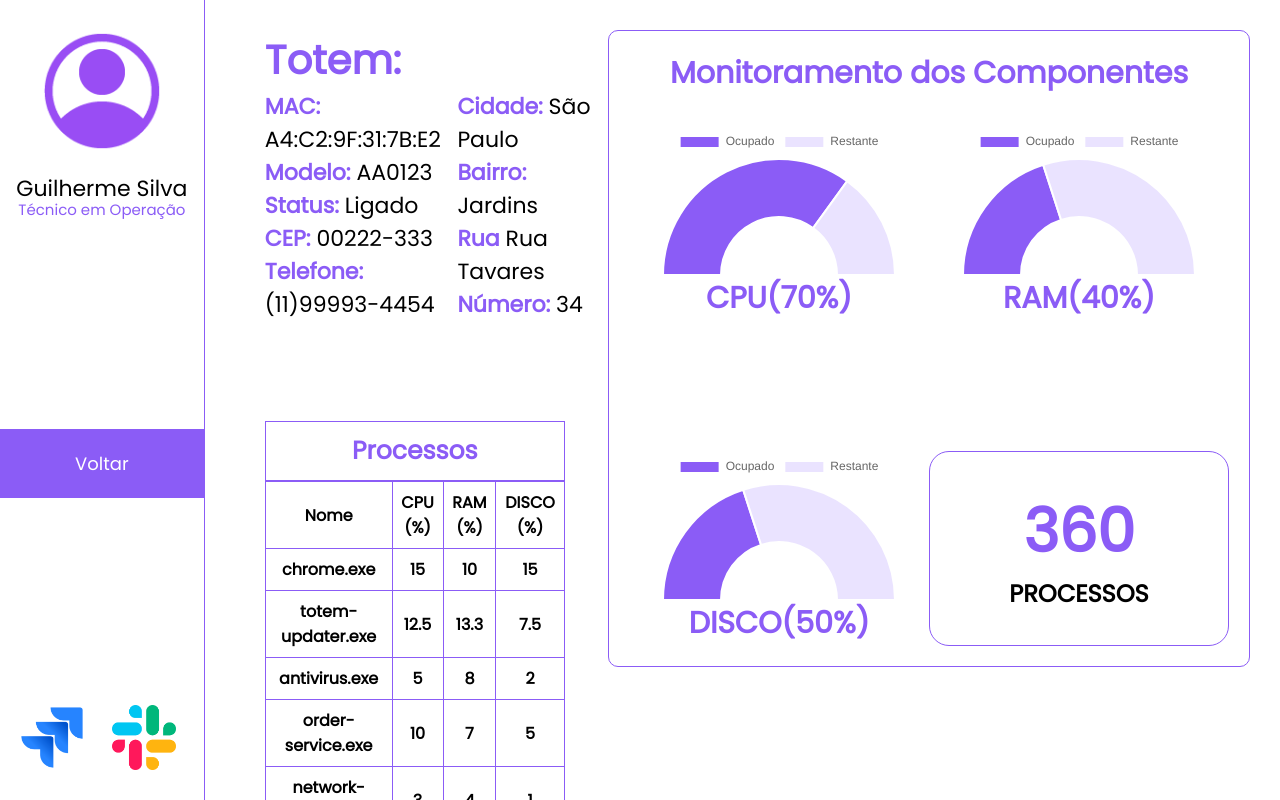
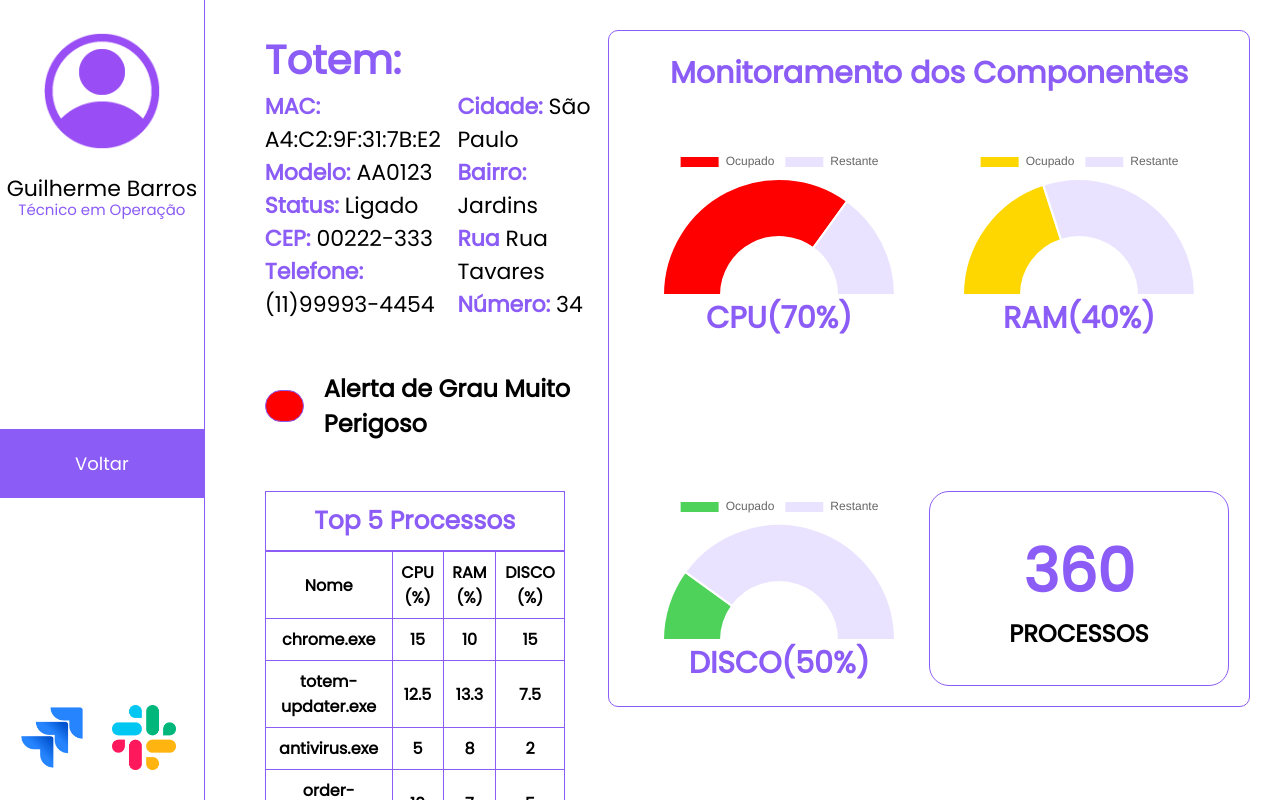
Before and after one commit to guilhermePereiraGit/NEXO-main, a website: page Site Institucional/public/dashboard/tecnico/totem.html in a window 1280 px wide. Drawn offline with nearby package versions, Linux system fonts and the light colour scheme.

Commit message:
Ajustando Detalhes da Dashboard

```diff
--- a/Site Institucional/public/dashboard/tecnico/totem.css
+++ b/Site Institucional/public/dashboard/tecnico/totem.css
@@ -37,7 +37,7 @@
 }
 .part1-graficos{
     display: flex;
-    margin-top: 30px;
+    margin-top: 50px;
 }
 .grafico-special{
     border: 1px solid var(--primaria);
@@ -68,7 +68,7 @@
 
 /* PROCESSOS */
 .processos{
-    margin-top: 100px;
+    margin-top: 50px;
     width: 90%;
 }
 .processos h1{
@@ -87,3 +87,17 @@
     padding: 8px;
     font-family: 'Poppins';
 }
+
+/* Alertas Pendentes */
+.alertas .color{
+    width: 15%;
+    height: 4vh;
+    border: 1px solid var(--primaria);
+    border-radius: 20px;
+}
+.alertas{
+    display: flex;
+    gap: 20px;
+    margin-top: 50px;
+    align-items: center;
+}
--- a/Site Institucional/public/dashboard/tecnico/totem.html
+++ b/Site Institucional/public/dashboard/tecnico/totem.html
@@ -7,7 +7,7 @@
     <title>Análise de Totem</title>
     <link href="https://fonts.googleapis.com/css2?family=Poppins&display=swap" rel="stylesheet">
     <link href="https://fonts.googleapis.com/css2?family=Cinzel:wght@400;700&display=swap" rel="stylesheet">
-    <link rel="shortcut icon" href="assets/favicon.ico" type="image/x-icon">
+    <link rel="shortcut icon" href="../../assets/favicon.ico" type="image/x-icon">
     <link rel="stylesheet" href="../geral.css">
     <link rel="stylesheet" href="../gestor/dashboard_gestor.css">
     <link rel="stylesheet" href="dashboard_tecnico.css">
@@ -22,7 +22,7 @@
                 <div class="user">
                     <img src="../../assets/imgs/user.png">
                     <div class="text">
-                        <label id="nome">Guilherme Silva</label>
+                        <label id="nome">Guilherme Barros</label>
                         <label id="cargo">Técnico em Operação</label>
                     </div>
                 </div>
@@ -30,8 +30,11 @@
                     <a href="dashboard_tecnico.html" id="voltar">Voltar</a>
                 </div>
                 <div class="suporte">
-                    <a href="https://nexoadm.atlassian.net/jira/servicedesk/projects/NEXO/summary?ignoreStickyVersion=true"><img src="../../assets/imgs/icon-jira.png"></a>
-                    <a href="https://app.slack.com/client/T09LFRM7PFX/C09LH8XJS22"><img src="../../assets/imgs/icon-slack.png"></a>
+                    <a
+                        href="https://nexoadm.atlassian.net/jira/servicedesk/projects/NEXO/summary?ignoreStickyVersion=true"><img
+                            src="../../assets/imgs/icon-jira.png"></a>
+                    <a href="https://app.slack.com/client/T09LFRM7PFX/C09LH8XJS22"><img
+                            src="../../assets/imgs/icon-slack.png"></a>
                 </div>
             </div>
         </header>
@@ -65,8 +68,14 @@
                             <h2>Número: <span>34</span></h2>
                         </div>
                     </div>
+
+                    <div class="alertas">
+                        <div class="color" style="background-color: #FF0000;"></div>
+                        <h2>Alerta de Grau Muito Perigoso</h2>
+                    </div>
+
                     <div class="processos">
-                        <h1>Processos</h1>
+                        <h1>Top 5 Processos</h1>
                         <table class="table-processos">
                             <tr>
                                 <th>Nome</th>
@@ -151,14 +160,31 @@
     }
 
     function graficoVelocimetro() {
+        consumoCPU = 70;
+        sobraCPU = 30;
+
+        if (consumoCPU < 30) {
+            corCPUPreenchida = "#4ed259"
+        } else if (consumoCPU < 50) {
+            corCPUPreenchida = "#FFD700";
+        } else if (consumoCPU <= 65) {
+            corCPUPreenchida = "#FF8C00"
+        } else if (consumoCPU > 65) {
+            corCPUPreenchida = "#FF0000"
+        }
+
+        coresCpu = [corCPUPreenchida, "#eae3ff"];
+        dadosCpu = [consumoCPU, sobraCPU];
+
         // CPU
         const data = {
             labels: ['Ocupado', 'Restante'],
             datasets: [{
-                data: [70, 30],
-                backgroundColor: ['#8b5cf6', '#eae3ff']
+                data: dadosCpu,
+                backgroundColor: coresCpu
             }]
         }
+
         ctx = document.getElementById("primeiro-grafico");
         new Chart(ctx, {
             type: 'doughnut',
@@ -170,12 +196,28 @@
             }
         })
 
+        consumoRAM = 40;
+        sobraRAM = 60;
+
+        if (consumoRAM < 30) {
+            corRAMPreenchida = "#4ed259"
+        } else if (consumoRAM < 50) {
+            corRAMPreenchida = "#FFD700";
+        } else if (consumoRAM <= 65) {
+            corRAMPreenchida = "#FF8C00"
+        } else if (consumoRAM > 65) {
+            corRAMPreenchida = "#FF0000"
+        }
+
+        coresRam = [corRAMPreenchida, "#eae3ff"];
+        dadosRam = [consumoRAM, sobraRAM];
+
         // RAM
         const data2 = {
             labels: ['Ocupado', 'Restante'],
             datasets: [{
-                data: [40, 60],
-                backgroundColor: ['#8b5cf6', '#eae3ff']
+                data: dadosRam,
+                backgroundColor: coresRam
             }]
         }
 
@@ -190,19 +232,35 @@
             }
         })
 
+        consumoDISCO = 20;
+        sobraDISCO = 80;
+
+        if (consumoDISCO < 30) {
+            corDISCOPreenchida = "#4ed259"
+        } else if (consumoDISCO < 50) {
+            corDISCOPreenchida = "#FFD700";
+        } else if (consumoDISCO <= 65) {
+            corDISCOPreenchida = "#FF8C00"
+        } else if (consumoDISCO > 65) {
+            corDISCOPreenchida = "#FF0000"
+        }
+
+        coresDisco = [corDISCOPreenchida, "#eae3ff"];
+        dadosDisco = [consumoDISCO, sobraDISCO];
+
         // DISCO
         const data3 = {
             labels: ['Ocupado', 'Restante'],
             datasets: [{
-                data: [50, 50],
-                backgroundColor: ['#8b5cf6', '#eae3ff']
+                data: dadosDisco,
+                backgroundColor: coresDisco
             }]
         }
 
         ctz = document.getElementById("terceiro-grafico");
         new Chart(ctz, {
             type: 'doughnut',
-            data: data2,
+            data: data3,
             options: {
                 aspectRatio: 2,
                 circumference: 180,
@@ -211,4 +269,5 @@
         })
     }
 </script>
+
 </html>
```
Also changed, not shown: Site Institucional/public/dashboard/gestor/dashboard_gestor.html (+1 -1 lines), Site Institucional/public/dashboard/gestor/eficiencia_equipe.html (+1 -1 lines), Site Institucional/public/dashboard/gestor/metricas.html (+7 -7 lines), Site Institucional/public/dashboard/gestor/modelo.html (+3 -3 lines), Site Institucional/public/dashboard/tecnico/dashboard_tecnico.html (+4 -4 lines), Site Institucional/public/dashboard/tecnico/metricas.html (+8 -8 lines).
